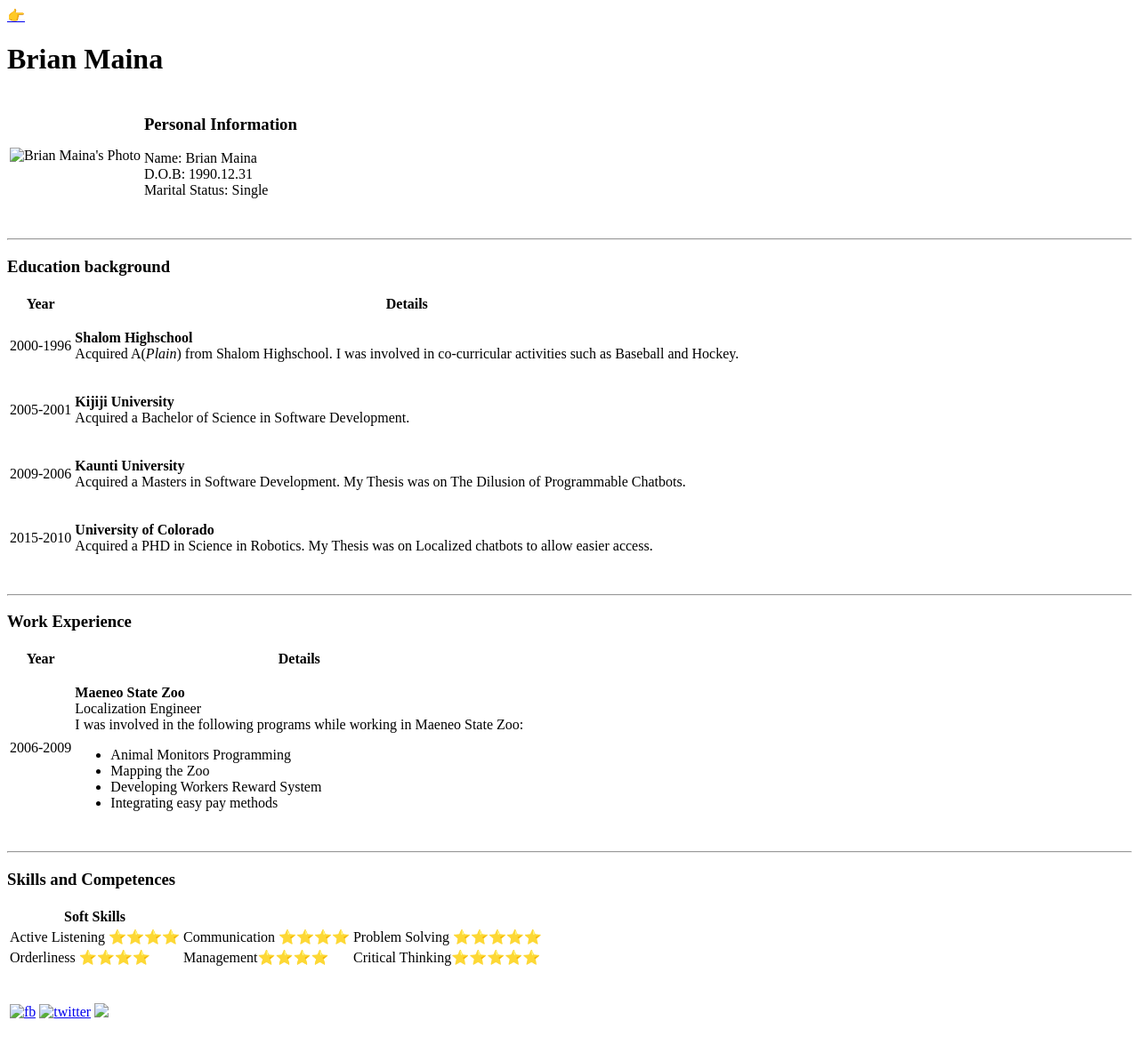
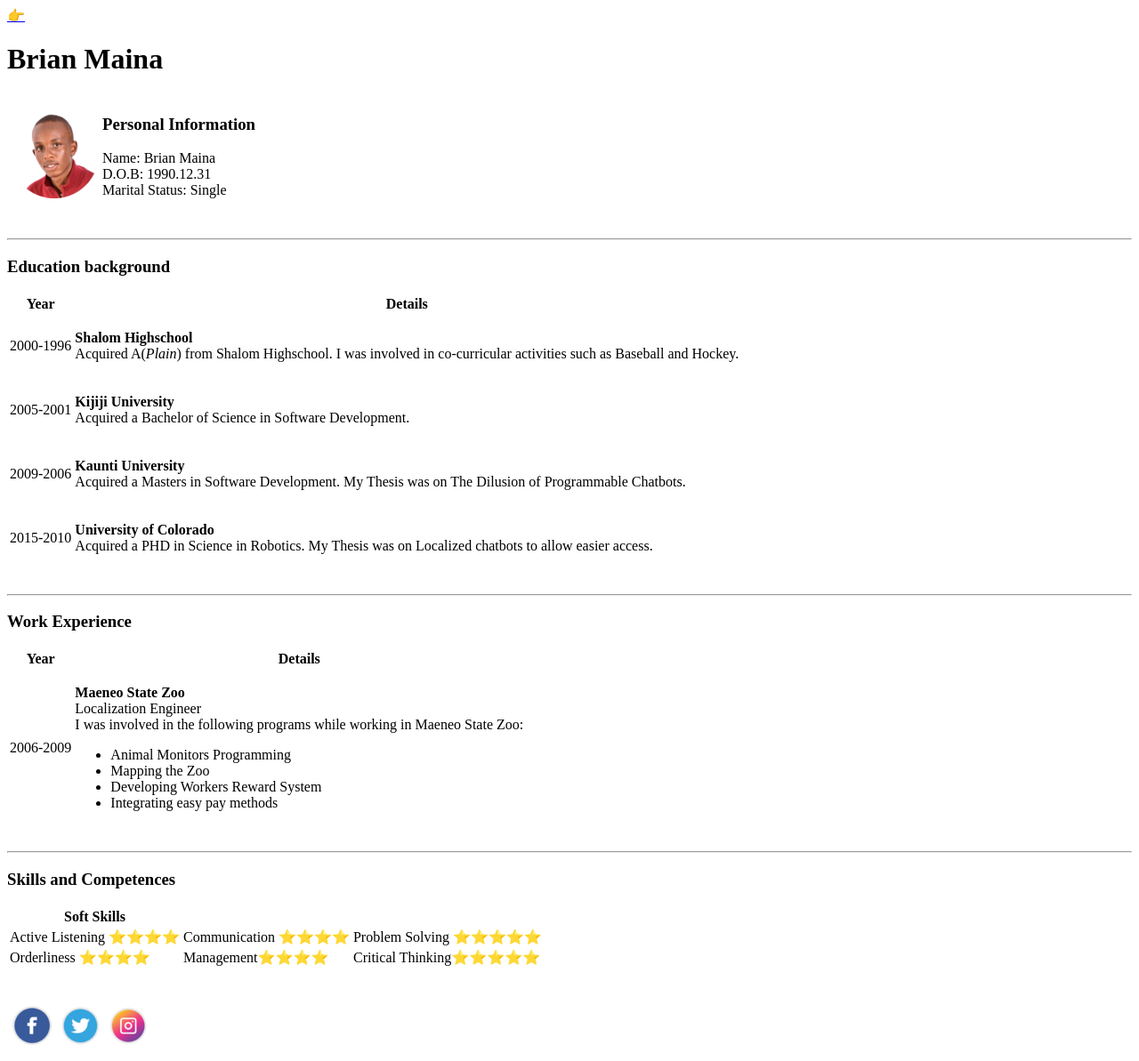
Before and after one commit to Obrienmaina/Curriculumn-Vitae, a plain HTML site: page index.html in a window 1280 px wide. Shown: the whole page at 89% size. Before the commit the page ends 1159 px from the top, so only its background shows below. Drawn offline with Linux system fonts and the light colour scheme; the site is published under a folder, as on GitHub Pages, so addresses that start at the root find nothing.

Commit message:
image edit

```diff
--- a/index.html
+++ b/index.html
@@ -1,7 +1,7 @@
 <!DOCTYPE html>
 <html>
     <head>
-        <link rel="shortcut icon" href="/Favicon/Brian Maina-modified.png" type="image/x-icon">
+        <link rel="shortcut icon" href="Favicon/Brian Maina-modified.png" type="image/x-icon">
         <title>
             Brian Maina
         </title>
@@ -11,7 +11,7 @@
         <h1>Brian Maina</h1>
         <table>
             <tr>
-                <td><img src="/Images/Brian Maina-modified.png" alt="Brian Maina's Photo"></td>
+                <td><img src="Images/Brian Maina-modified.png" alt="Brian Maina's Photo"></td>
                 <td>
                     <h3>
                     Personal Information
@@ -102,17 +102,17 @@
         <table>
             <tr>
                 <td>
-                    <a href="https://www.facebook.com/"><img src="/Images/social media/facebook.png" alt="fb"></a>
+                    <a href="https://www.facebook.com/"><img src="Images/social media/facebook.png" alt="fb"></a>
 
                 </td>
 
                 <td>
-                    <a href="https://twitter.com/i/flow/login"><img src="/Images/social media/twitter.png" alt="twitter"></a>
+                    <a href="https://twitter.com/i/flow/login"><img src="Images/social media/twitter.png" alt="twitter"></a>
 
                 </td>
 
                 <td>
-                    <a href="https://www.instagram.com/?hl=en"><img src="/Images/social media/instagram.png"></a>
+                    <a href="https://www.instagram.com/?hl=en"><img src="Images/social media/instagram.png"></a>
 
                 </td>
             </tr>
```
